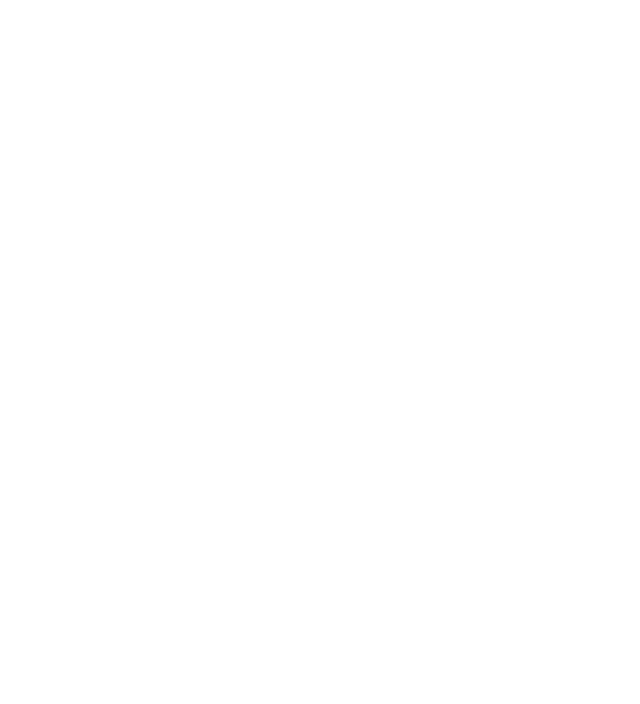
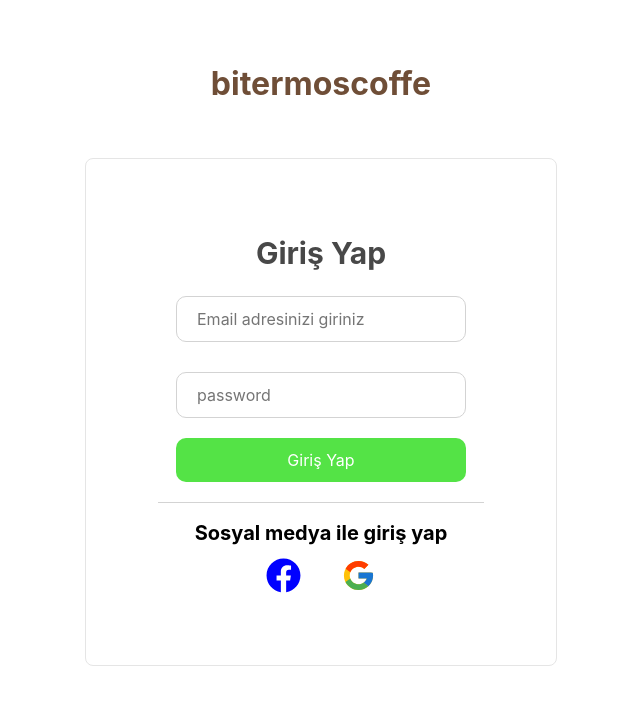
Before and after one commit to engingulek/bitermoscoffeApp, a React (Create React App) app in the folder bitermoscoffe/bitermoscoffe-app/: page /singIn in a window 1280 px wide. Shown: the top 704 px of the page, without its empty margins (319-959 px from the left). Built offline with nearby package versions, Linux system fonts and the light colour scheme.

Commit message:
CreateCartandSingIn

```diff
--- a/bitermoscoffe/bitermoscoffe-app/package.json
+++ b/bitermoscoffe/bitermoscoffe-app/package.json
@@ -14,6 +14,7 @@
     "bootstrap": "^4.6.0",
     "react": "^17.0.2",
     "react-dom": "^17.0.2",
+    "react-icons": "^4.2.0",
     "react-router-dom": "^5.2.0",
     "react-scripts": "4.0.3",
     "reactstrap": "^8.9.0",
--- a/bitermoscoffe/bitermoscoffe-app/src/App.css
+++ b/bitermoscoffe/bitermoscoffe-app/src/App.css
@@ -8,3 +8,20 @@
   flex-direction: row;
   flex-wrap: wrap;
 }
+
+.menu{
+  margin-top: 80px;
+}
+
+.cardAndCart{
+  display: flex;
+  flex-direction: row;
+  justify-content: center;
+
+
+}
+
+.cart{
+ margin-right: 30px;
+
+}
--- a/bitermoscoffe/bitermoscoffe-app/src/App.js
+++ b/bitermoscoffe/bitermoscoffe-app/src/App.js
@@ -4,6 +4,8 @@ import Header from "./component/Header";
 import Menu from "./component/Menu";
 import { BrowserRouter , Switch, Route, Link } from "react-router-dom";
 import SingUp from "./component/SingUp";
+import SingIn from "./component/SingIn";
+import Cart from "./component/Cart";
 
 function App() {
   return (
@@ -12,22 +14,34 @@ function App() {
     <Switch>
     <Route exact path="/">
     <div className="mainPage">
-        <div>
+        <div className="header">
           <Header />
         </div>
-        <div>
+        <div className="menu">
           <Menu />
         </div>
+        <div className="cardAndCart">
         <div className="cardDesign">
           <Card />
           <Card />
           <Card />
           <Card />
         </div>
+        <div className="cart">
+        <Cart/>
+
+        </div>
+
+        </div>
+
       </div>
     </Route>
     <Route path="/singUp">
     <SingUp/>
+    </Route>
+    <Route path="/singIn">
+    <SingIn/>
+
     </Route>
 
     </Switch>
--- a/bitermoscoffe/bitermoscoffe-app/src/component/Card.js
+++ b/bitermoscoffe/bitermoscoffe-app/src/component/Card.js
@@ -36,7 +36,7 @@ function Card() {
 const Wrapper = styled.div`
   margin-top: 20px;
   margin-bottom: 30px;
-  height: 100%;
+
 `;
 const CardContainer = styled.div`
   display: flex;
--- /dev/null
+++ b/bitermoscoffe/bitermoscoffe-app/src/component/Cart.js
@@ -0,0 +1,194 @@
+import React from "react";
+import styled from "styled-components";
+
+function Cart() {
+  return (
+    <Wrapper>
+      <CartContainer>
+        <ProductCartInfo>
+          <div className="productInfo">
+            <div className="productName">
+              <span>Filtre Kahve</span>
+            </div>
+            <div className="thermosLitre">
+              <span>1 Litre X 1</span>
+            </div>
+            <div className="makeTime">
+              <div className="totalTime">
+                <span>25 dk</span>
+              </div>
+              <div className="deliveryAndMakeTime">
+                <span>
+                  Hazırlanış: 10dk <br />
+                  Teslimat: 15dk
+                </span>
+              </div>
+            </div>
+          </div>
+          <div className="remove">
+            <div className="reduce">-</div>
+            <div className="count">1</div>
+
+            <div className="increuce">+</div>
+          </div>
+
+        </ProductCartInfo>
+
+
+      </CartContainer>
+      <CartContainer>
+        <ProductCartInfo>
+          <div className="productInfo">
+            <div className="productName">
+              <span>Ada Çayı</span>
+            </div>
+            <div className="thermosLitre">
+              <span>1.5 Litre X 2</span>
+            </div>
+            <div className="makeTime">
+              <div className="totalTime">
+                <span>30 dk</span>
+              </div>
+              <div className="deliveryAndMakeTime">
+                <span>
+                  Hazırlanış: 20dk <br />
+                  Teslimat: 10dk
+                </span>
+              </div>
+            </div>
+          </div>
+          <div className="remove">
+            <div className="reduce">-</div>
+            <div className="count">2</div>
+
+            <div className="increuce">+</div>
+          </div>
+
+        </ProductCartInfo>
+
+
+      </CartContainer>
+      <ButtonConfirm>
+        <div>
+          <button>
+          Sepeti Onayla
+          </button>
+          </div>
+        </ButtonConfirm>
+
+    </Wrapper>
+  );
+}
+
+const Wrapper = styled.div`
+display:flex;
+flex-direction:column;
+align-items:center;
+  width: 100%;
+  margin-right: 20px;
+  margin-left: 10px;
+  border-radius: 10px;
+  border: 1px solid brown;
+
+`;
+const CartContainer = styled.div`
+  width: 220px;
+  border-top: 2px solid brown;
+  margin-top: 10px;
+  display: flex;
+  justify-content: center;
+  align-items: center;
+display:flex;
+flex-direction:column;
+  margin-left: 5px;
+
+`;
+
+const ProductCartInfo = styled.div`
+  display: flex;
+  flex-direction: row;
+  margin-left: 10px;
+  margin-top: 10px;
+  .productInfo {
+    display: flex;
+    flex-direction: column;
+    margin-bottom: 30px;
+
+    .productName {
+      span {
+        font-size: 20px;
+        font-weight: 800;
+      }
+    }
+    .thermosLitre {
+      margin-top: 4px;
+      span {
+        font-size: 15px;
+        color: brown;
+        font-weight: 800;
+      }
+    }
+    .makeTime {
+      margin-top: 5px;
+      .totalTime {
+        margin-bottom: 4px;
+        span {
+          font-size: 20px;
+        }
+      }
+      .deliveryAndMakeTime {
+        span {
+          font-size: 14px;
+          font-weight: 700;
+          color: #bbbbbb;
+        }
+      }
+    }
+  }
+
+  .remove {
+    display: flex;
+    flex-direction: row;
+    font-size: 18px;
+    width: 75px;
+    height: 30px;
+
+    margin-left: 20px;
+    border: 2px solid lightgray;
+    border-radius: 5px;
+    box-shadow: 0 10px 10px rgba(0, 0, 0, 0.08);
+    :hover {
+      cursor: pointer;
+    }
+    .reduce {
+      margin-right: 20px;
+      margin-left: 5px;
+    }
+    .count {
+      margin-right: 15px;
+    }
+    .increuce {
+      margin-right: 10px;
+    }
+  }
+`;
+
+const ButtonConfirm = styled.div`
+margin-bottom:20px;
+button{
+    border:none;
+    color:white;
+    background-color:#54e346;
+padding:10px 20px;
+font-weight:600;
+font-size:19px;
+border-radius:10px;
+:hover{
+    background-color: #03c03c;
+}
+
+}
+
+
+`;
+export default Cart;
--- a/bitermoscoffe/bitermoscoffe-app/src/component/Header.css
+++ b/bitermoscoffe/bitermoscoffe-app/src/component/Header.css
@@ -6,6 +6,11 @@
   background-color: #6f4e37;
   padding: 10px;
   color: white;
+  position: fixed;
+  width: 100%;
+  z-index: 1000;
+  top: 0;
+  left: 0;
 }
 .userIcons {
   display: flex;
@@ -141,3 +146,11 @@
   text-decoration: none;
   color: white;
 }
+
+.linkSingIn{
+  color: white;
+}
+.linkSingIn:hover{
+  text-decoration: none;
+  color: white;
+}
--- a/bitermoscoffe/bitermoscoffe-app/src/component/Header.js
+++ b/bitermoscoffe/bitermoscoffe-app/src/component/Header.js
@@ -77,6 +77,7 @@ function Header() {
             )}
           </SearchBar>
         </div>
+
         <div className="userInfo">
           <Dropdown direction="right" isOpen={dropdownOpen} toggle={toggle}>
             <DropdownToggle
@@ -117,8 +118,12 @@ function Header() {
             </div>:<div className="userSingOut">
             <div className="singInbttn" onClick={singInbttnOnClick}>
             <button>
-            Giriş Yap
+            <Link to="/singIn" className="linkSingIn">
+             Giriş Yap
+            </Link>
             </button>
+
+
 
             </div>
             <div className="singUpbttn" >
@@ -137,6 +142,7 @@ function Header() {
             </DropdownMenu>
           </Dropdown>
         </div>
+
       </div>
     </div>
   );
--- /dev/null
+++ b/bitermoscoffe/bitermoscoffe-app/src/component/SingIn.js
@@ -0,0 +1,158 @@
+import React from "react";
+import styled from "styled-components";
+import FacebookIcon from "@material-ui/icons/Facebook";
+import { FontAwesomeIcon } from "@fortawesome/react-fontawesome";
+
+import { FcGoogle } from "react-icons/fc";
+import { FaFacebook } from "react-icons/fa";
+import { Link } from "react-router-dom";
+
+function SingIn() {
+  return (
+    <Wrapper>
+      <PageTitle>
+        <Link to="/" className="link">
+          <span>bitermoscoffe</span>
+        </Link>
+      </PageTitle>
+
+      <SingInContainer>
+        <div className="title">
+          <span>Giriş Yap</span>
+        </div>
+        <div className="inputContainer">
+          <input type="text" placeholder="Email adresinizi giriniz" />
+          <input type="password" placeholder="password" />
+          <button>Giriş Yap</button>
+        </div>
+        <div className="withSocialMedia">
+          <div className="socialMediaTitle">
+            <span>Sosyal medya ile giriş yap</span>
+          </div>
+          <div className="socialMediaIcon">
+            <div className="facebookIcon">
+              <FaFacebook color="blue" />
+            </div>
+            <div className="googleIcon">
+              <FcGoogle />
+            </div>
+          </div>
+        </div>
+      </SingInContainer>
+    </Wrapper>
+  );
+}
+const Wrapper = styled.div`
+  position: relative;
+  display: flex;
+  justify-content: center;
+  align-items: center;
+
+  flex-direction: column;
+
+  max-width: 472px;
+  width: 100%;
+  margin: 60px auto;
+  color: #484848;
+`;
+
+const PageTitle = styled.div`
+  .link {
+    text-decoration: none;
+    span {
+      font-size: xx-large;
+      font-weight: 700;
+      color: #6f4e37;
+    }
+  }
+`;
+
+const SingInContainer = styled.div`
+  position: relative;
+  display: flex;
+  justify-content: center;
+  align-items: center;
+
+  flex-direction: column;
+  padding: 72px;
+  border: 1px solid #e5e5e5;
+  border-radius: 8px;
+  max-width: 472px;
+  width: 100%;
+  margin: 50px auto;
+  color: #484848;
+  div {
+    display: flex;
+    flex-direction: column;
+    justify-content: center;
+  }
+  .title {
+    margin-bottom: 20px;
+    span {
+      font-size: 30px;
+      font-weight: 700;
+    }
+  }
+  .inputContainer {
+    display: flex;
+    flex-direction: column;
+    justify-content: center;
+    input {
+      border: 1px solid lightgray;
+      padding: 10px 20px;
+      outline: none;
+      border-radius: 10px;
+      :nth-child(2) {
+        margin-top: 30px;
+      }
+    }
+    button {
+      margin-top: 20px;
+      border: none;
+      outline: none;
+      padding: 10px 10px;
+      border-radius: 10px;
+      color: white;
+      background-color: #54e346;
+      :hover {
+        background-color: #03c03c;
+      }
+    }
+  }
+
+  .withSocialMedia {
+    display: flex;
+    flex-direction: column;
+    justify-content: center;
+    align-items: center;
+    border-top: 1px solid lightgray;
+    width: 100%;
+    margin-top: 20px;
+    .socialMediaTitle{
+        margin-top:15px;
+        span{
+            font-size:20px;
+            font-weight:700;
+            color:black;
+        }
+    }
+    .socialMediaIcon{
+        display:flex;
+        flex-direction:row;
+        font-size:35px;
+        margin-top:10px;
+
+        :hover{
+            cursor:pointer;
+        }
+        .facebookIcon{
+            margin-right:40px;
+        }
+
+    }
+
+
+  }
+`;
+
+export default SingIn;
```
Also changed, not shown: 1 other file (tests, documents, lock files or other folders).
